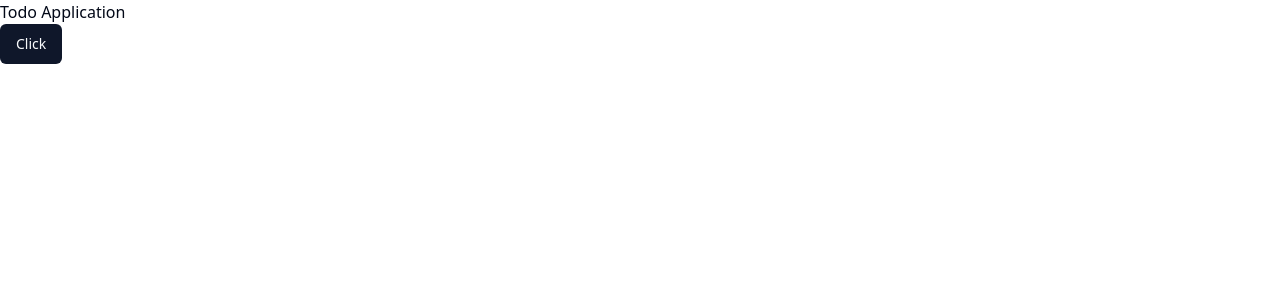
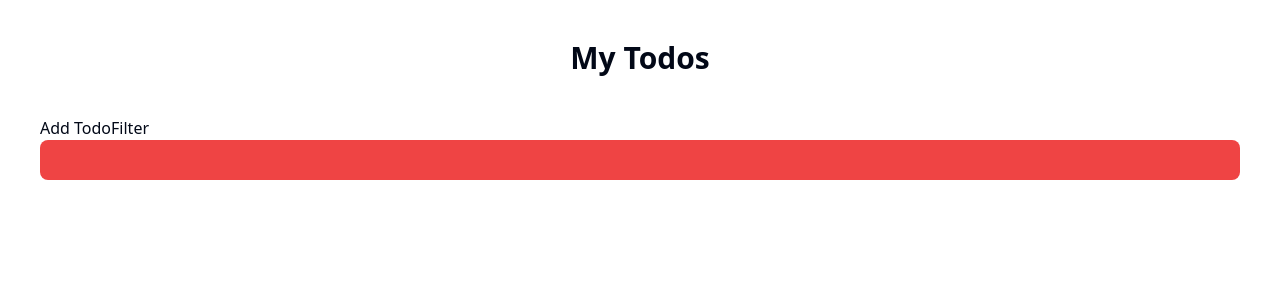
Before and after one commit to abdurrahmanrahat/react-redux-todo, a React (Vite) app: page / in a window 1280 px wide. Shown: the top 300 px of the page. Built offline with nearby package versions, Linux system fonts and the light colour scheme.

Commit message:
todo container and card making

```diff
--- a/src/App.tsx
+++ b/src/App.tsx
@@ -1,10 +1,9 @@
-import { Button } from "./components/ui/button";
+import Todo from "./pages/Todo/Todo";
 
 function App() {
   return (
     <>
-      <h2>Todo Application</h2>
-      <Button>Click</Button>
+      <Todo></Todo>
     </>
   );
 }
--- /dev/null
+++ b/src/components/todo/TodoCard.tsx
@@ -0,0 +1,16 @@
+const TodoCard = () => {
+  return (
+    <div className="bg-white rounded-md flex justify-between items-center p-3">
+      <input type="checkbox" name="" id="" />
+      <p className="font-semibold">Todo Title</p>
+      <p>Time</p>
+      <p>Desc</p>
+      <div className="space-x-5">
+        <button>Delete</button>
+        <button>Edit</button>
+      </div>
+    </div>
+  );
+};
+
+export default TodoCard;
--- /dev/null
+++ b/src/components/todo/TodoContainer.tsx
@@ -0,0 +1,18 @@
+const TodoContainer = () => {
+  return (
+    <div>
+      <div>
+        <button>Add Todo</button>
+        <button>Filter</button>
+      </div>
+
+      <div className="bg-red-500 w-full h-full rounded-lg p-5 space-y-4">
+        {/* <div className="bg-white p-5 text-2xl font-bold flex justify-center items-center rounded-md">
+          <p>There is no Task pending</p>
+        </div> */}
+      </div>
+    </div>
+  );
+};
+
+export default TodoContainer;
--- /dev/null
+++ b/src/components/ui/Container.tsx
@@ -0,0 +1,22 @@
+import { cn } from "@/lib/utils";
+import { ReactNode } from "react";
+
+type TContainerProps = {
+  children: ReactNode;
+  className?: string;
+};
+
+const Container = ({ children, className }: TContainerProps) => {
+  return (
+    <div
+      className={cn(
+        "w-full max-w-[1240px] px-[12px] md:px-[20px] mx-auto",
+        className
+      )}
+    >
+      {children}
+    </div>
+  );
+};
+
+export default Container;
--- /dev/null
+++ b/src/pages/Todo/Todo.tsx
@@ -0,0 +1,13 @@
+import TodoContainer from "@/components/todo/TodoContainer";
+import Container from "@/components/ui/Container";
+
+const Todo = () => {
+  return (
+    <Container>
+      <h2 className="text-center text-3xl font-semibold my-10">My Todos</h2>
+      <TodoContainer></TodoContainer>
+    </Container>
+  );
+};
+
+export default Todo;
```
